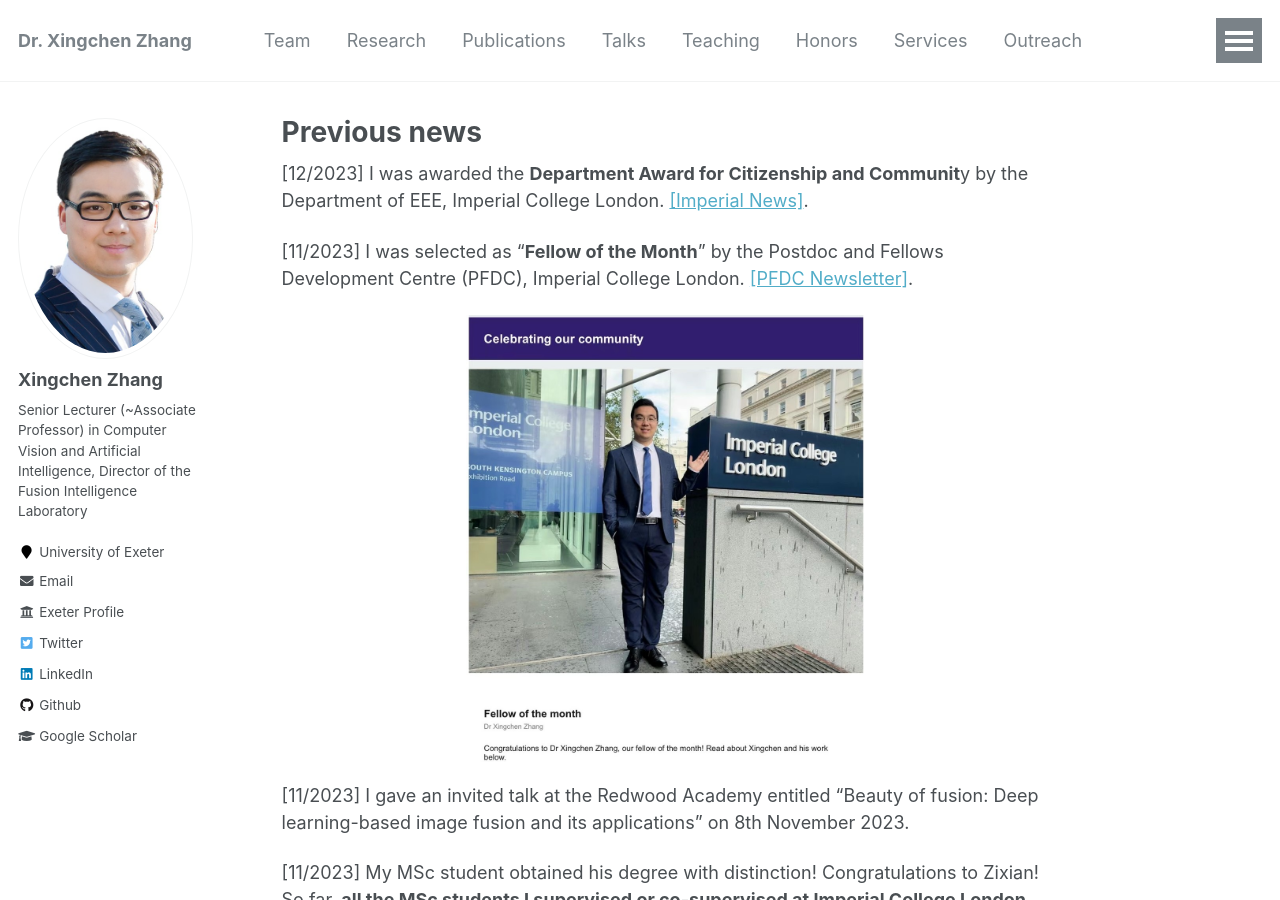
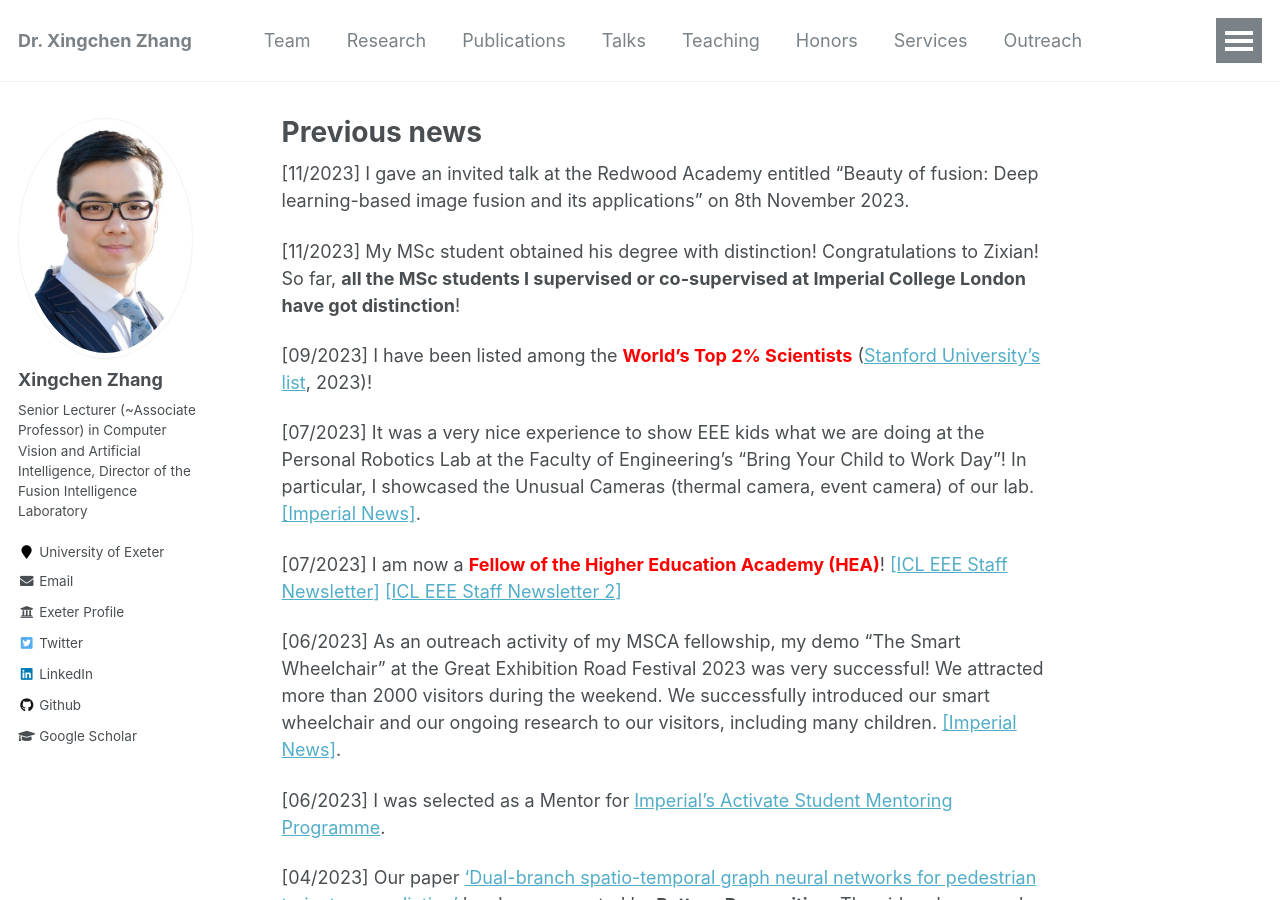
Before and after one commit to xingchenzhang/xingchenzhang.github.io, a Jekyll site: the page built from other_pages/previous_news.md, in a window 1280 px wide and 900 px high. Built offline with Jekyll 4.4.1, drawn with Linux system fonts in a browser that asks for light colours.

Commit message:
update previous news

```diff
--- a/other_pages/previous_news.md
+++ b/other_pages/previous_news.md
@@ -5,18 +5,11 @@
 permalink: /previous_news/
 ---
 
-[12/2023] I was awarded the **Department Award for Citizenship and Communit**y by the Department of EEE, Imperial College London. [[Imperial News]](https://www.imperial.ac.uk/news/250163/great-contributions-eee-thanks-celebrates-colleagues/).
-
-
-[11/2023] I was selected as "**Fellow of the Month**" by the Postdoc and Fellows Development Centre (PFDC), Imperial College London. [[PFDC Newsletter]](https://icpostdocfellowsdevelopmentcentreepm.newsweaver.com/6fmnosak95/1fftgrnkwzim5ti3wepqzp?lang=en&a=2&p=11850824&t=4496005).
-
-<div style="display: flex; justify-content: center; margin-bottom: 20px;">
-  <img src="/images/fellow-of-the-month.jpg" alt="image1" width="400">
-</div>
-
 [11/2023] I gave an invited talk at the Redwood Academy entitled "Beauty of fusion: Deep learning-based image fusion and its applications" on 8th November 2023.
 
 [11/2023] My MSc student obtained his degree with distinction! Congratulations to Zixian! So far, **all the MSc students I supervised or co-supervised at Imperial College London have got distinction**!
+
+[09/2023] I have been listed among the **<span style="color: red;">World's Top 2% Scientists</span>** ([Stanford University's list](https://topresearcherslist.com/), 2023)!
 
 [07/2023] It was a very nice experience to show EEE kids what we are doing at the Personal Robotics Lab at the Faculty of Engineering's "Bring Your Child to Work Day"! In particular, I showcased the Unusual Cameras (thermal camera, event camera) of our lab. [[Imperial News]](https://www.imperial.ac.uk/news/246594/cool-exciting-place-work-families-agree/).
 
```
